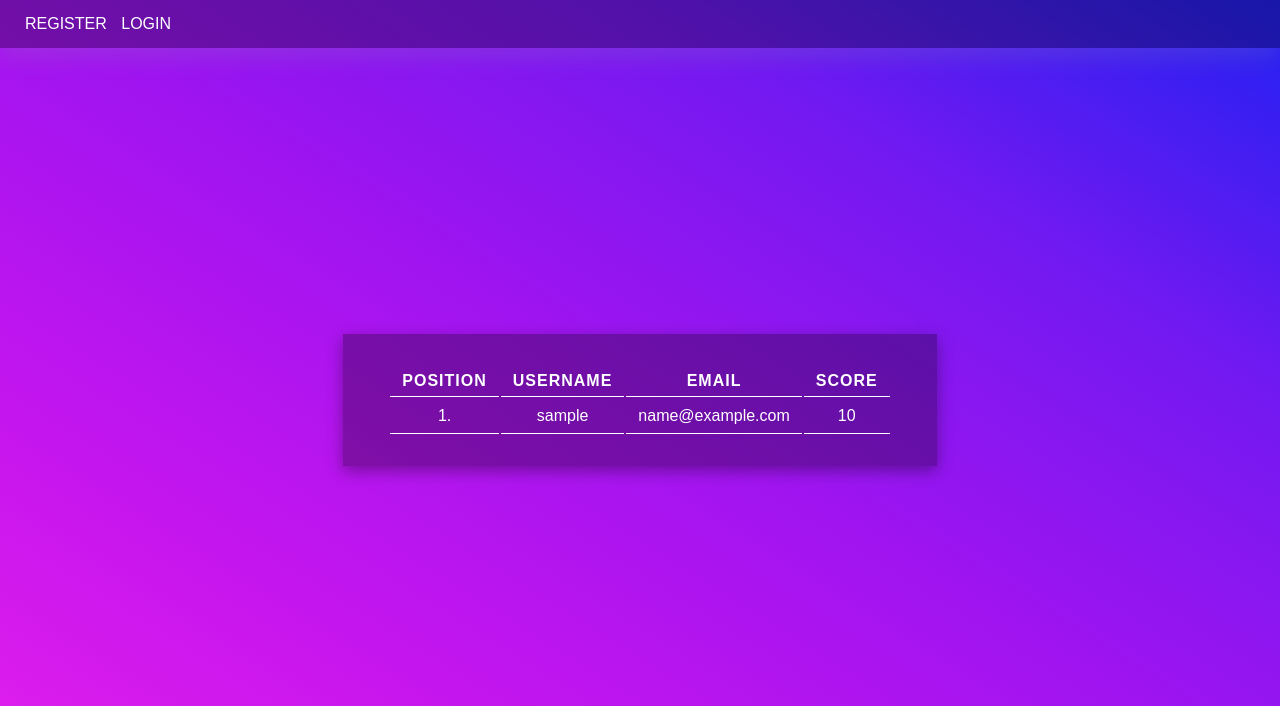
After one commit to jkeresman/Homework-19.1, a Flask app: template templates/leaderboard.html in a window 1280 px wide. The commit adds this page. Shown: the top 706 px of the page. Run offline with Flask 2, Linux system fonts and the light colour scheme; the template is opened without the code that fills it: most values are stand-ins (such as "Sample title", 1, 10 or a date in 2020).

Commit message:
adding leaderborad

```diff
--- a/constants.py
+++ b/constants.py
@@ -2,3 +2,7 @@ RANDOM_LOW_LIMIT = 1
 RANDOM_HIGH_LIMIT = 30
 
 PASSWORD_MIN_LENGTH = 7
+
+STARTING_SCORE = 1
+
+NUMBER_OF_PLAYERS = 10
--- a/functions.py
+++ b/functions.py
@@ -23,3 +23,8 @@ def re_entered_password_check(password: str, re_entered_password: str) -> bool:
 def correct_password_check(password: str, user: User) -> bool:
     hashed_password = hashlib.sha256(password.encode()).hexdigest()
     return hashed_password == user.password
+
+
+def user_already_have_an_account(email: str) -> bool:
+    user = db.query(User).filter_by(email=email).first
+    return user is not None
--- a/main.py
+++ b/main.py
@@ -1,5 +1,7 @@
 from flask import Flask, render_template, request, make_response, redirect, url_for
+from sqlalchemy_pagination import paginate
 from functions import *
+from user import User, db
 import constants
 import random
 import hashlib
@@ -48,6 +50,9 @@ def register():
             elif not re_entered_password_check(password=password, re_entered_password=re_entered_password):
                 response = make_response(render_template("register.html", incorrect_password=True))
 
+            elif user_already_have_an_account(email=email):
+                response = make_response(render_template("register.html", user_have_account=True))
+
             else:
                 hashed_password = hashlib.sha256(password.encode()).hexdigest()
                 session_token = str(uuid.uuid4())
@@ -61,6 +66,8 @@ def register():
                             password=hashed_password,
                             username=username,
                             session_token=session_token,
+                            best_score=None,
+                            attempts=constants.STARTING_SCORE,
                             )
 
                 user.save()
@@ -125,14 +132,23 @@ def secret_number_handler():
     if user.secret_number == int_user_guess:
         new_secret_number = random.randint(constants.RANDOM_LOW_LIMIT, constants.RANDOM_HIGH_LIMIT)
         user.secret_number = new_secret_number
+
+        if user.best_score is None:
+            user.best_score = user.attempts
+
+        elif user.best_score > user.attempts:
+            user.best_score = user.attempts
+
+        user.attempts = constants.STARTING_SCORE
         user.save()
-
         response = make_response(render_template("guess.html",
                                                  guess_is_correct=True,
                                                  guess=int_user_guess,
                                                  user=user,
                                                  ))
     else:
+        user.attempts += 1
+        user.save()
         response = make_response(render_template("guess.html", guess=int_user_guess, user=user))
 
     return response
@@ -181,5 +197,19 @@ def change_password():
     return response
 
 
+@app.route("/leaderboard", methods=["GET"])
+def leaderboard():
+
+    session_token = request.cookies.get("session_token")
+    user = get_user_by_session_token(session_token=session_token)
+
+    all_players = db.query(User).all()
+
+    players_that_played_game = list(filter(lambda player: player.best_score is not None, all_players))
+    players_sorted_by_score = sorted(players_that_played_game, key=lambda player: player.best_score)
+
+    return render_template("leaderboard.html", user=user, players=players_sorted_by_score[:constants.NUMBER_OF_PLAYERS])
+
+
 if __name__ == "__main__":
     app.run(use_reloader=True)
--- a/static/base.css
+++ b/static/base.css
@@ -122,3 +122,17 @@ form label{
 .guess p{
     margin-top: 12px;
 }
+
+table tr th{
+    text-transform: uppercase;
+    font-weight: bold;
+    padding: 6px 12px;
+    border-bottom: 1px solid #fff;
+    letter-spacing: 1px;
+}
+
+table tr td{
+    padding: 8px 12px;
+    text-align: center;
+    border-bottom: 1px solid #fff;
+}
--- a/templates/base.html
+++ b/templates/base.html
@@ -15,6 +15,7 @@
             {% if user %}
                 <a href="/">Secret number</a>
                 <a href="/profile">Profile</a>
+                <a href="/leaderboard">leaderboard</a>
             {% else %}
                 <a href="/register">Register</a>
                 <a href="/login">Login</a>
--- /dev/null
+++ b/templates/leaderboard.html
@@ -0,0 +1,29 @@
+{% extends "base.html" %}
+
+{% block title %}Leaderboard{% endblock title %}
+
+{% block content %}
+        <div class="container">
+            <table>
+
+              <tr>
+                  <th>Position</th>
+                  <th>Username</th>
+                  <th>Email</th>
+                  <th>Score</th>
+              </tr>
+
+                {% for player in players %}
+                    {% if player %}
+                          <tr>
+                              <td>{{loop.index}}.</td>
+                              <td>{{player.username}}</td>
+                              <td>{{player.email}}</td>
+                              <td>{{player.best_score}}</td>
+                          </tr>
+                    {% endif %}
+                {% endfor %}
+
+            </table>
+        </div>
+{% endblock content %}
--- a/templates/profile.html
+++ b/templates/profile.html
@@ -1,4 +1,6 @@
 {% extends "base.html" %}
+
+{% block title %}Profile{% endblock title %}
 
 {% block content %}
 
@@ -8,6 +10,7 @@
         <p>Username: {{user.username}}</p>
         <p>Name: {{user.first_name}} {{user.last_name}}</p>
         <p>Email: {{user.email}}</p>
+        <p>Best score : {{user.best_score}}</p>
 
         <div class="links">
             <a class="link" href="/change-password">Change password</a>
--- a/user.py
+++ b/user.py
@@ -14,3 +14,5 @@ class User(db.Model):
     email = db.Column(db.String, unique=False)
     session_token = db.Column(db.String, unique=True)
     secret_number = db.Column(db.Integer, unique=False)
+    best_score = db.Column(db.Integer, unique=False)
+    attempts = db.Column(db.Integer, unique=False)
```
Also changed, not shown: templates/register.html (+8 -6 lines).
